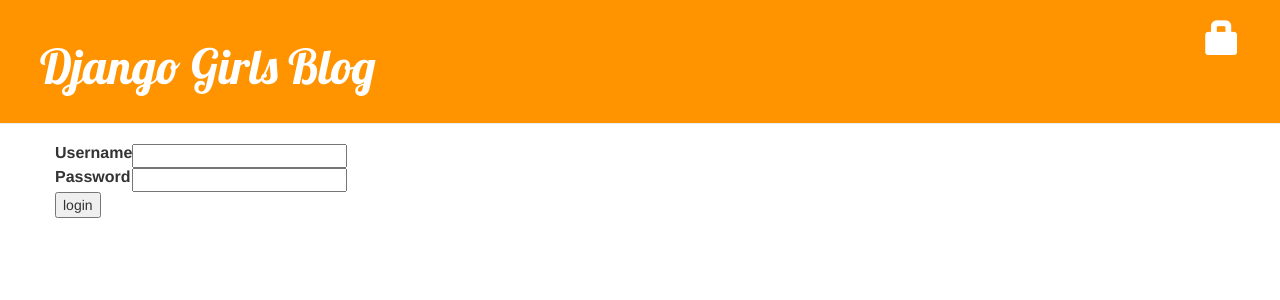
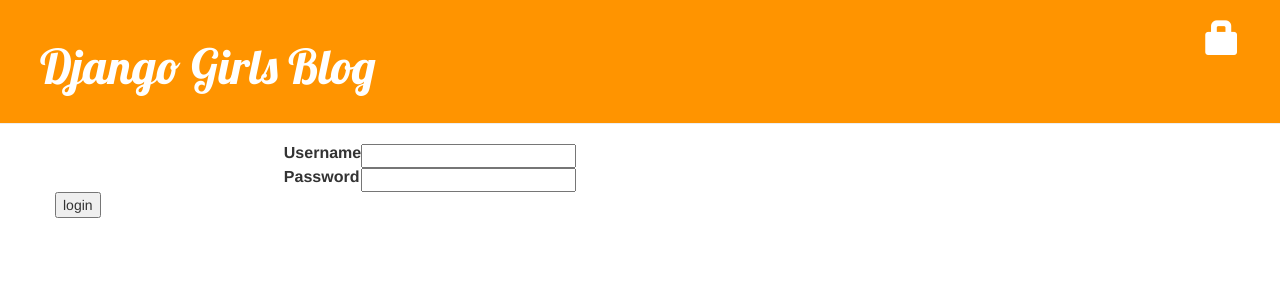
Before and after one commit to zmdk154112/my-first-blog, a Django app: template blog/templates/registration/login.html in a window 1280 px wide. Shown: the top 300 px of the page. Run offline with Django 3.2, Linux system fonts and the light colour scheme; the template is opened without the code that fills it, so the values that code supplies are empty, except form fields; tables that the repository leaves empty hold one stand-in row (values such as "Sample post"); form fields are guessed from the names that the template uses; some libraries are stand-ins or nearby versions.

Commit message:
login-page

```diff
--- a/blog/templates/registration/login.html
+++ b/blog/templates/registration/login.html
@@ -10,7 +10,7 @@
 
         <form method="post" action="{% url 'login' %}">
         {% csrf_token %}
-            <table>
+            <table style="margin-left: auto; margin-right: auto;">
             <tr>
                 <td>{{ form.username.label_tag }} </td>
                 <td>{{ form.username }}</td>
@@ -21,7 +21,7 @@
             </tr>
             </table>
 
-            <input type="submit" value="login" />
+            <input type="submit" value="login"  />
             <input type="hidden" name="next" value="{{ next }}" />
         </form>
 {% endblock %}
```
